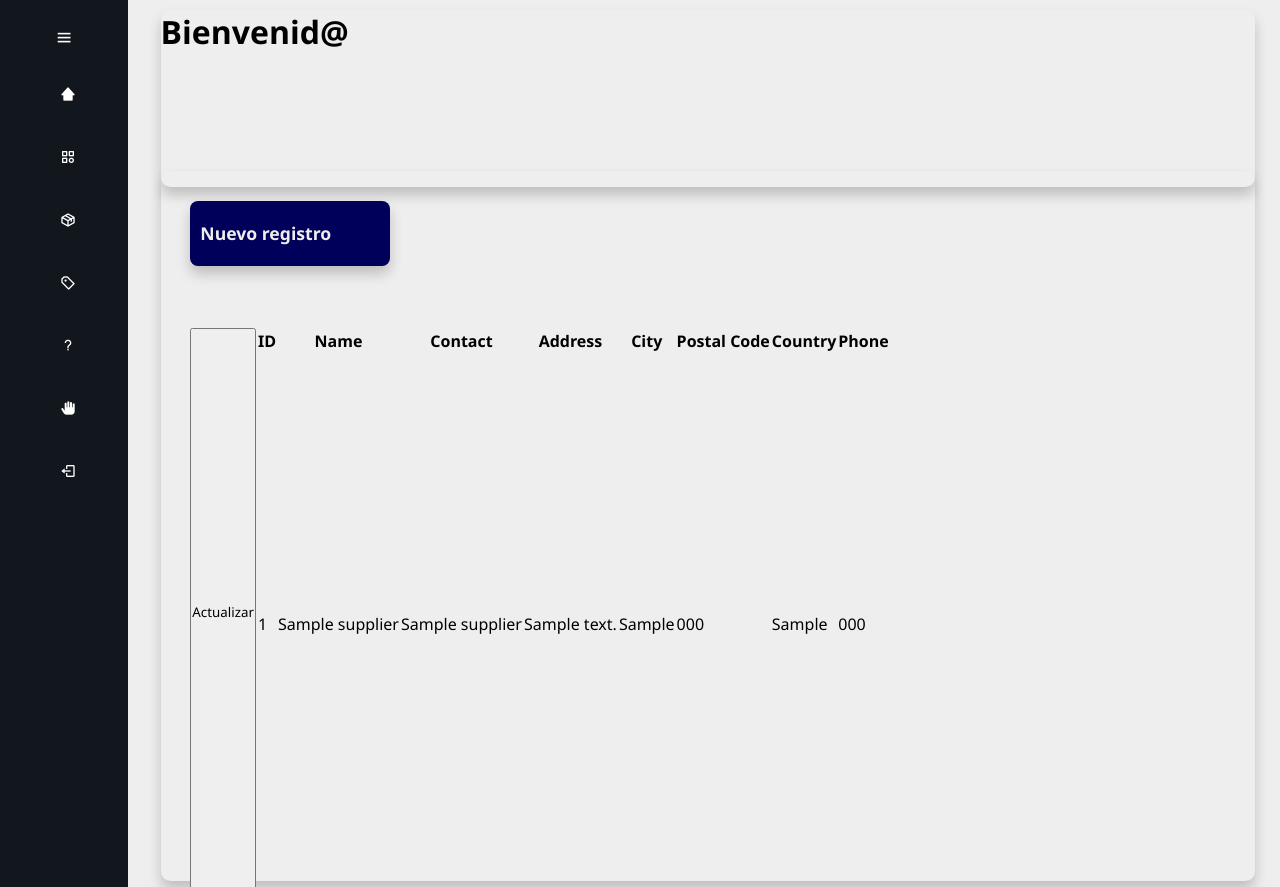
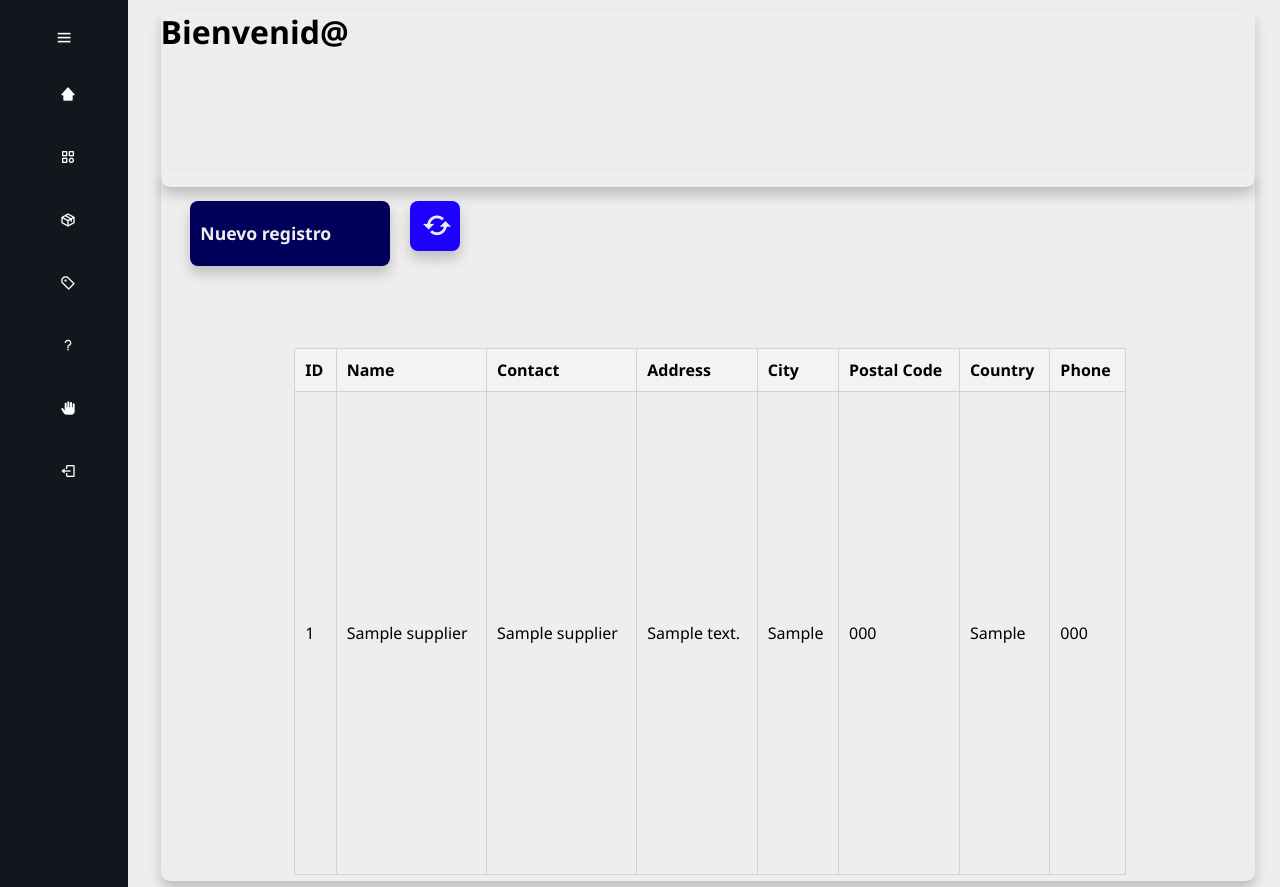
Before and after one commit to WolfkarlX/AKLAS, a PHP site: page /views/admindashboard/admin_proveedores.php in a window 1280 px wide. Run offline with PHP 8.4, Linux system fonts and the light colour scheme; tables that the repository leaves empty hold one stand-in row (values such as "Sample post").

Commit message:
modifique proveedores forms etc

```diff
--- a/views/admindashboard/admin_proveedores.php
+++ b/views/admindashboard/admin_proveedores.php
@@ -79,9 +79,9 @@
         <div class="abajo">
             <div class="opciones">
                 <button onclick="showForm()" class="BotonRegistro">Nuevo registro</button>
+                <button id="btn-actualizar"><i class='bx bx-refresh'></i></button>
             </div>
             <div class="tabla">
-                <button id="btn-actualizar">Actualizar</button>
                 <table id="vista">
                     <thead>
                         <tr>
@@ -106,12 +106,20 @@
         <form class="formu" id="myForm" style="display: none;">
             <h1>NUEVO PROVEEDOR</h1>
             <fieldset>
-                <label for="first-name">Enter Your First Name:
+                <label for="first-name">Full Name:
                     <input required id="first-name" type="text" name="first name"/></label>
-                <label for="last-name">Enter Your Last Name:
-                    <input required id="last-name" type="text" name="last name"/></label>
-                <label for="email">Enter Your Email:
+                <label for="email">Email:
                     <input required id="email" type="email" name="e-mail"/></label>
+                <label for="address">Address:
+                    <input required id="address" type="text" name="address"/></label>
+                <label for="city">City:
+                    <input required id="city" type="text" name="city"/></label>
+                <label for="cp">Postal Code:
+                    <input required id="cp" type="number" name="cp"/></label>
+                <label for="nation">Nationality:
+                    <input required id="nation" type="text" name="nation"/></label>
+                <label for="phone">Phone Number:
+                    <input required id="phone" type="tel" name="phone"/></label>
             </fieldset>
             <input type="submit"  onclick="submitForm()" value="Registrar"/>
             <button onclick="closeForm()" class="Cancelar">Cancelar Registro</button>
--- a/views/css/dashboard_admin.css
+++ b/views/css/dashboard_admin.css
@@ -165,7 +165,7 @@
 }
 .opciones {
   /*background-color: red;*/
-  display: flex;
+  display: block;
   top: 0;
   position: absolute;
   right: 0;
@@ -300,7 +300,57 @@
   font-weight: bold;
   cursor: pointer;
 }
+#btn-actualizar {
+  width: 50px;
+  height: 50px;
+  padding: 10px;
+  position: absolute;
+  display: flex;
+  margin-top: 20px;
+  margin-bottom: 10px;
+  left: 220px;
+  font-size: 2.1rem;
+  align-items: center;
+  background-color: rgb(30, 0, 255);
+  box-shadow: 0 0.5rem 0.8rem rgba(0, 0, 0, 0.2);
+  color: #eee;
+  border: none;
+  border-radius: 0.5rem;
+  font-weight: bold;
+  cursor: pointer;
+  text-align: center;
+}
 
+/* Estilos de la tabla */
+#vista {
+  width: 80%;
+  margin: 20px auto;
+  border-collapse: collapse;
+}
+
+/* Estilos de las celdas */
+#vista th,
+#vista td {
+  padding: 10px;
+  text-align: left;
+  border: 1px solid #d2d2d2;
+}
+
+/* Estilos de la cabecera */
+#vista thead {
+  background-color: #f3f3f3;
+  font-weight: bold;
+}
+
+/* Estilos de las filas alternas */
+#vista tbody tr:nth-child(even) {
+  background-color: #fafafa;
+}
+
+/* Estilos de las filas al pasar el ratón */
+#vista tbody tr:hover {
+  background-color: #eaeaea;
+}
 
 
 /*RESPONSIVE*/
```
